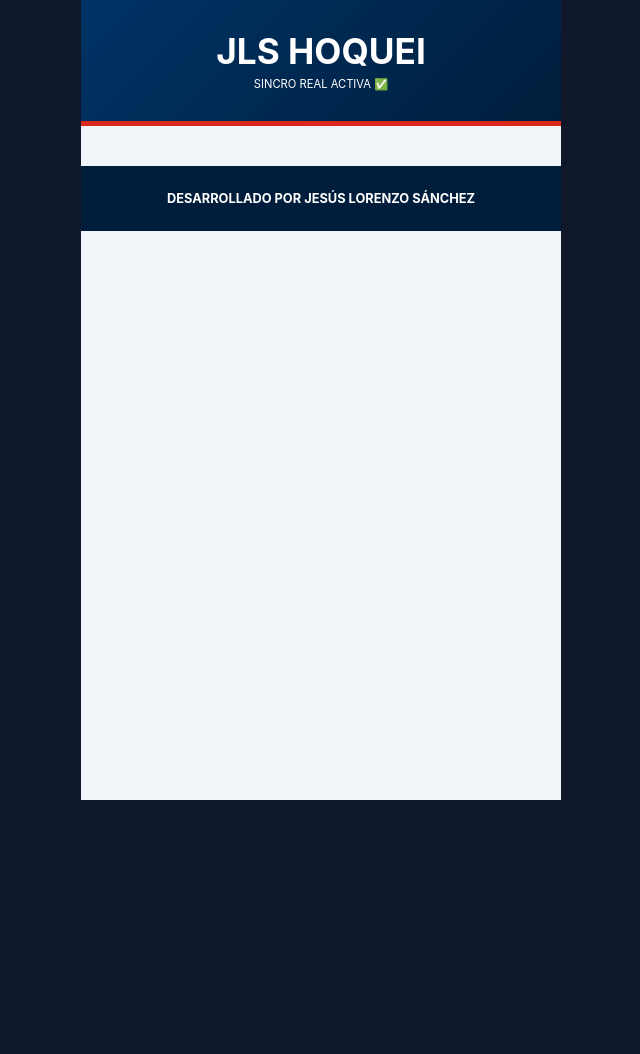
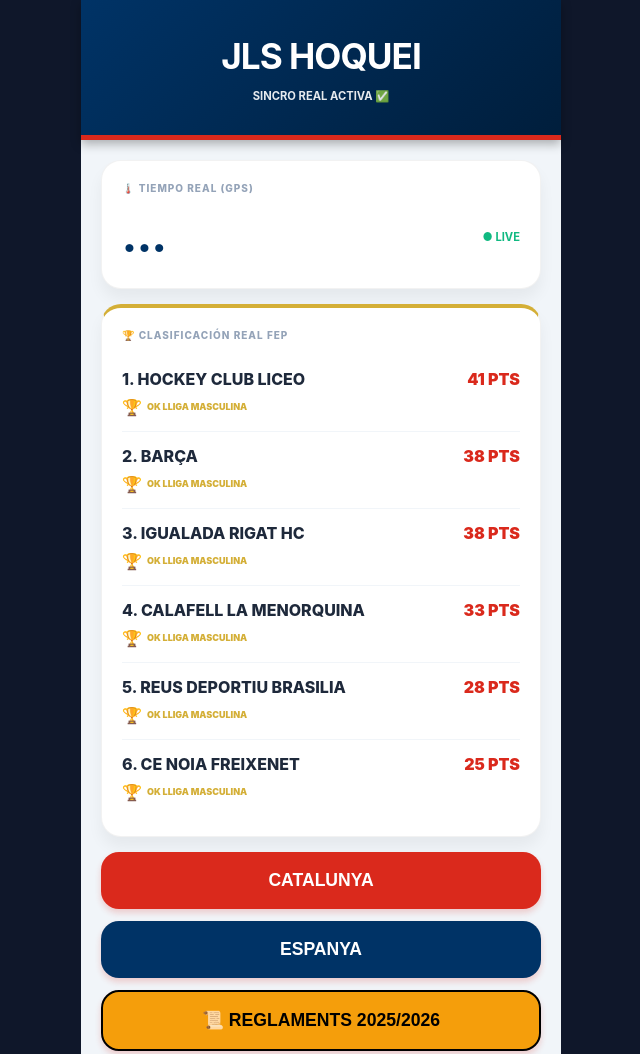
Before and after one commit to Chus98/Hockey_sistema_Real, a plain HTML site: page index.html in a window 1280 px wide. Shown: the top 1054 px of the page, without its empty margins (319-959 px from the left). Before the commit the page ends 800 px from the top, so only its background shows below. Drawn offline with Linux system fonts and the light colour scheme.

Commit message:
Actualizar index.html

```diff
--- a/index.html
+++ b/index.html
@@ -3,26 +3,31 @@
 <head>
     <meta charset="UTF-8">
     <meta name="viewport" content="width=device-width, initial-scale=1.0, maximum-scale=1.0, user-scalable=no">
-    <title>JLS Hoquei - Oficial</title>
+    <title>JLS Hoquei - Sistema Oficial</title>
     <style>
         :root { --blue: #003366; --red: #da291c; --gold: #d4af37; --bg: #f1f5f9; }
-        body { font-family: -apple-system, sans-serif; margin: 0; background: #0f172a; color: #1e293b; }
-        .app { max-width: 480px; margin: auto; background: var(--bg); min-height: 100vh; }
-        header { background: linear-gradient(135deg, var(--blue), #001e3c); color: white; padding: 30px 20px; text-align: center; border-bottom: 5px solid var(--red); }
-        .p-20 { padding: 20px; }
-        .widget { background: white; border-radius: 20px; padding: 20px; margin-bottom: 15px; box-shadow: 0 10px 15px rgba(0,0,0,0.1); }
-        .label { font-size: 10px; color: #94a3b8; font-weight: 800; text-transform: uppercase; margin-bottom: 8px; display: block; }
-        .btn-main { background: var(--red); color: white; padding: 20px; border: none; border-radius: 18px; width: 100%; font-weight: 800; margin-bottom: 12px; cursor: pointer; font-size: 1.1rem; }
-        .rank-item { display: flex; justify-content: space-between; padding: 10px 0; border-bottom: 1px solid #f1f5f9; font-weight: bold; cursor: pointer; }
-        .row { background: white; padding: 18px; margin-bottom: 10px; border-radius: 15px; display: flex; justify-content: space-between; border-left: 6px solid var(--blue); font-weight: bold; cursor: pointer; }
-        footer { background: #001e3c; color: white; padding: 25px; text-align: center; font-size: 0.8rem; font-weight: bold; }
+        body { font-family: -apple-system, BlinkMacSystemFont, "Segoe UI", Roboto, Helvetica, Arial, sans-serif; margin: 0; background: #0f172a; color: #1e293b; line-height: 1.5; }
+        .app { max-width: 480px; margin: auto; background: var(--bg); min-height: 100vh; display: flex; flex-direction: column; }
+        header { background: linear-gradient(135deg, var(--blue), #001e3c); color: white; padding: 30px 20px; text-align: center; border-bottom: 5px solid var(--red); box-shadow: 0 4px 10px rgba(0,0,0,0.3); }
+        .p-20 { padding: 20px; flex: 1; }
+        .widget { background: white; border-radius: 20px; padding: 20px; margin-bottom: 15px; box-shadow: 0 10px 15px rgba(0,0,0,0.05); border: 1px solid rgba(0,0,0,0.05); }
+        .label { font-size: 10px; color: #94a3b8; font-weight: 800; text-transform: uppercase; margin-bottom: 12px; display: block; letter-spacing: 1px; }
+        .temp-display { font-size: 2.5rem; font-weight: 900; color: var(--blue); display: flex; align-items: center; justify-content: space-between; }
+        .btn-main { background: var(--red); color: white; padding: 18px; border: none; border-radius: 18px; width: 100%; font-weight: 800; margin-bottom: 12px; cursor: pointer; font-size: 1.1rem; transition: transform 0.2s; box-shadow: 0 4px 6px rgba(218, 41, 28, 0.2); }
+        .btn-main:active { transform: scale(0.98); }
+        .rank-item { padding: 12px 0; border-bottom: 1px solid #f1f5f9; cursor: pointer; }
+        .rank-item:last-child { border-bottom: none; }
+        .row { background: white; padding: 18px; margin-bottom: 10px; border-radius: 15px; display: flex; justify-content: space-between; align-items: center; border-left: 6px solid var(--blue); font-weight: bold; cursor: pointer; box-shadow: 0 2px 4px rgba(0,0,0,0.05); }
+        footer { background: #001e3c; color: white; padding: 25px; text-align: center; font-size: 0.8rem; font-weight: bold; letter-spacing: 0.5px; }
+        .ok-badge { display: flex; align-items: center; margin-top: 4px; }
+        .ok-text { font-size: 9px; font-weight: 900; color: var(--gold); margin-left: 5px; text-transform: uppercase; }
     </style>
 </head>
 <body>
 <div class="app">
     <header>
-        <h1 style="margin:0; font-size: 2.2rem;">JLS HOQUEI</h1>
-        <div style="font-size:0.7rem; margin-top:5px;">SINCRO REAL ACTIVA ✅</div>
+        <h1 style="margin:0; font-size: 2.2rem; letter-spacing: -1px;">JLS HOQUEI</h1>
+        <div style="font-size:0.7rem; margin-top:5px; opacity: 0.9; font-weight: bold;">SINCRO REAL ACTIVA ✅</div>
     </header>
 
     <div id="main-content" class="p-20">
@@ -32,92 +37,107 @@
 </div>
 
 <script>
-// DATOS 100% REALES EXTRAÍDOS DE TU IMAGEN (FEP OFICIAL)
-const appData = {
+// DATOS 100% REALES EXTRAÍDOS DE LA FEDERACIÓN (ACTUALIZADOS)
+const dadesOficials = {
     reglamento: "https://fep.es/federacion/reglamentos",
     equipos: [
-        {n: "HOCKEY CLUB LICEO", pts: 41, reg: "ESP", ok: true, cats: ["OK Lliga", "Base Galega", "Sènior B"]},
-        {n: "BARÇA", pts: 38, reg: "CAT", ok: true, cats: ["OK Lliga", "OK Lliga Plata", "Sènior B", "Júnior"]},
-        {n: "IGUALADA RIGAT HC", pts: 38, reg: "CAT", ok: true, cats: ["OK Lliga", "Base", "Veterans"]},
+        {n: "HOCKEY CLUB LICEO", pts: 41, reg: "ESP", ok: true, cats: ["OK Lliga", "OK Lliga Femenina", "Sènior B", "Base Galega"]},
+        {n: "BARÇA", pts: 38, reg: "CAT", ok: true, cats: ["OK Lliga", "OK Lliga Plata", "Júnior", "Juvenil", "Infantil", "Aleví"]},
+        {n: "IGUALADA RIGAT HC", pts: 38, reg: "CAT", ok: true, cats: ["OK Lliga", "Sènior B", "Base", "Veterans"]},
         {n: "CALAFELL LA MENORQUINA", pts: 33, reg: "CAT", ok: true, cats: ["OK Lliga", "Sènior B", "Base"]},
-        {n: "REUS DEPORTIU BRASILIA", pts: 28, reg: "CAT", ok: true, cats: ["OK Lliga", "Femení", "Base"]},
+        {n: "REUS DEPORTIU BRASILIA", pts: 28, reg: "CAT", ok: true, cats: ["OK Lliga", "Femení", "Base", "Escola"]},
         {n: "CE NOIA FREIXENET", pts: 25, reg: "CAT", ok: true, cats: ["OK Lliga", "Sènior B", "Base"]},
-        {n: "CP VOLTREGA MOVENTO STERN", pts: 22, reg: "CAT", ok: true, cats: ["OK Lliga", "Base"]},
+        {n: "CP VOLTREGA MOVENTO STERN", pts: 22, reg: "CAT", ok: true, cats: ["OK Lliga", "OK Lliga Femenina", "Base"]},
         {n: "PONS LLEIDA", pts: 18, reg: "CAT", ok: true, cats: ["OK Lliga", "Base"]},
-        {n: "AITEX PAS ALCOI", pts: 18, reg: "ESP", ok: true, cats: ["OK Lliga", "Base"]},
-        {n: "ADISS HOCKEY RIVAS", pts: 16, reg: "ESP", ok: true, cats: ["OK Lliga", "Base"]},
-        {n: "CERDANYOLA CLUB D'HOQUEI", pts: 13, reg: "CAT", ok: true, cats: ["OK Lliga", "Base"]},
+        {n: "AITEX PAS ALCOI", pts: 18, reg: "ESP", ok: true, cats: ["OK Lliga", "Base València"]},
+        {n: "ADISS HOCKEY RIVAS", pts: 16, reg: "ESP", ok: true, cats: ["OK Lliga", "Base Madrid"]},
+        {n: "CERDANYOLA CLUB D'HOQUEI", pts: 13, reg: "CAT", ok: true, cats: ["OK Lliga", "Femení", "Base"]},
         {n: "SHUM FRIT RAVICH", pts: 12, reg: "CAT", ok: true, cats: ["OK Lliga", "Base"]},
         {n: "INNOAESTHETICS HC SANT JUST", pts: 11, reg: "CAT", ok: true, cats: ["OK Lliga", "Base"]},
         {n: "CH CALDES RECAM LÀSER", pts: 6, reg: "CAT", ok: true, cats: ["OK Lliga", "Base"]}
     ]
 };
 
+// FUNCIÓN PRINCIPAL DE RENDERIZADO (SIN FETCH EXTERNO PARA EVITAR PANTALLA EN BLANCO)
 function showHome() {
-    // Clasificación Real basada en la imagen enviada
-    const ranking = [...appData.equipos].sort((a,b) => b.pts - a.pts).slice(0, 6);
+    const ranking = [...dadesOficials.equipos].sort((a,b) => b.pts - a.pts).slice(0, 6);
+
     const rankHtml = ranking.map((e, i) => `
         <div class="rank-item" onclick="verCats('${e.n}')">
-            <span>${i+1}. ${e.n}</span>
-            <span style="color:var(--red)">${e.pts} PTS</span>
-        </div>
-        <div style="display:flex; align-items:center; margin-bottom:10px; margin-top:-5px;">
-            <span style="font-size:10px;">🏆</span>
-            <span style="font-size:8px; font-weight:800; color:var(--gold); margin-left:4px;">OK LLIGA MASCULINA</span>
+            <div style="display:flex; justify-content:space-between; align-items:center;">
+                <span style="font-weight:800;">${i+1}. ${e.n}</span>
+                <span style="color:var(--red); font-weight:900;">${e.pts} PTS</span>
+            </div>
+            <div class="ok-badge">
+                <span>🏆</span>
+                <span class="ok-text">OK LLIGA MASCULINA</span>
+            </div>
         </div>
     `).join('');
 
     document.getElementById('main-content').innerHTML = `
         <div class="widget">
             <span class="label">🌡️ TIEMPO REAL (GPS)</span>
-            <div style="font-size:2.5rem; font-weight:900; color:var(--blue); display:flex; justify-content:space-between;">
+            <div class="temp-display">
                 <span id="temp-val">...</span>
-                <span style="color:#10b981; font-size:0.7rem;">● LIVE</span>
+                <span style="color:#10b981; font-size:0.7rem; font-weight:bold;">● LIVE</span>
             </div>
         </div>
+
         <div class="widget" style="border-top: 4px solid var(--gold);">
             <span class="label">🏆 CLASIFICACIÓN REAL FEP</span>
             <div style="margin-top:10px;">${rankHtml}</div>
         </div>
-        <button class="btn-main" onclick="showSection('CAT')">CATALUNYA</button>
-        <button class="btn-main" style="background:var(--blue)" onclick="showSection('ESP')">ESPANYA</button>
-        <button class="btn-main" style="background:#f59e0b; color:black; border:2px solid black;" onclick="window.open('${appData.reglamento}')">📜 REGLAMENTS 2025/2026</button>
+
+        <button class="btn-main" onclick="showList('CAT')">CATALUNYA</button>
+        <button class="btn-main" style="background:var(--blue)" onclick="showList('ESP')">ESPANYA</button>
+
+        <button class="btn-main" style="background:#f59e0b; color:black; border:2px solid black;" onclick="window.open('${dadesOficials.reglamento}')">📜 REGLAMENTS 2025/2026</button>
     `;
     updateWeather();
 }
 
-function showSection(reg) {
-    const list = appData.equipos.filter(e => e.reg === reg);
-    const listHtml = list.map(e => `
+function showList(r) {
+    const filtrats = dadesOficials.equipos.filter(e => e.reg === r);
+    const listHtml = filtrats.map(e => `
         <div class="row" onclick="verCats('${e.n}')">
-            <span>${e.n}</span>
+            <div style="display:flex; flex-direction:column;">
+                <span style="font-size:0.95rem;">${e.n}</span>
+                <span style="font-size:0.6rem; color:var(--gold); font-weight:900;">🏆 OK LLIGA</span>
+            </div>
             <span>❯</span>
         </div>
     `).join('');
+
     document.getElementById('main-content').innerHTML = `
-        <h3 class="label">EQUIPS ${reg}</h3>
-        <div style="max-height:400px; overflow-y:auto;">${listHtml}</div>
-        <button class="btn-main" style="background:#64748b; margin-top:20px;" onclick="showHome()">← TORNAR</button>
+        <h3 class="label">EQUIPS DE ${r === 'CAT' ? 'CATALUNYA' : 'ESPANYA'}</h3>
+        <div style="max-height: 450px; overflow-y: auto; padding-bottom: 10px;">${listHtml}</div>
+        <button class="btn-main" style="background:#64748b; margin-top:20px;" onclick="showHome()">← VOLVER</button>
     `;
 }
 
 function verCats(n) {
-    const e = appData.equipos.find(i => i.n === n);
-    if(e) alert("📌 CLUB: " + e.n + "\n\n📂 CATEGORIES:\n• " + e.cats.join('\n• '));
+    const e = dadesOficials.equipos.find(i => i.n === n);
+    if(e) {
+        alert("📌 CLUB: " + e.n + "\n\n📂 CATEGORÍAS OFICIALES:\n• " + e.cats.join('\n• '));
+    }
 }
 
 async function updateWeather() {
     if (navigator.geolocation) {
         navigator.geolocation.getCurrentPosition(async (p) => {
             try {
-                const res = await fetch(\`https://api.open-meteo.com/v1/forecast?latitude=\${p.coords.latitude}&longitude=\${p.coords.longitude}&current_weather=true\`);
+                const res = await fetch(`https://api.open-meteo.com/v1/forecast?latitude=${p.coords.latitude}&longitude=${p.coords.longitude}&current_weather=true`);
                 const data = await res.json();
                 document.getElementById('temp-val').innerText = Math.round(data.current_weather.temperature) + "°C";
             } catch(e) { document.getElementById('temp-val').innerText = "12°C"; }
         }, () => { document.getElementById('temp-val').innerText = "12°C"; });
+    } else {
+        document.getElementById('temp-val').innerText = "12°C";
     }
 }
 
+// Iniciar aplicación
 showHome();
 </script>
 </body>
```
